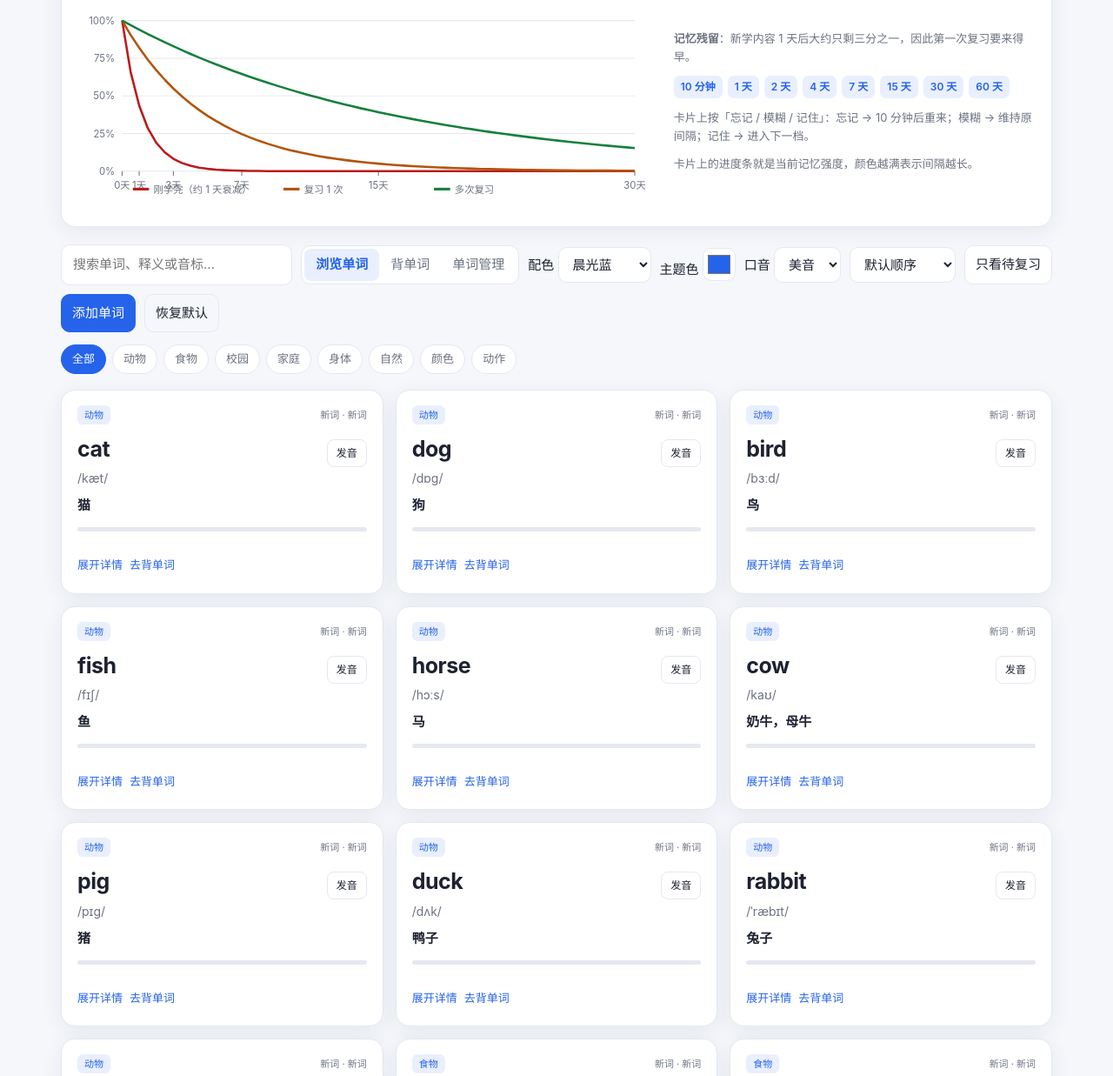
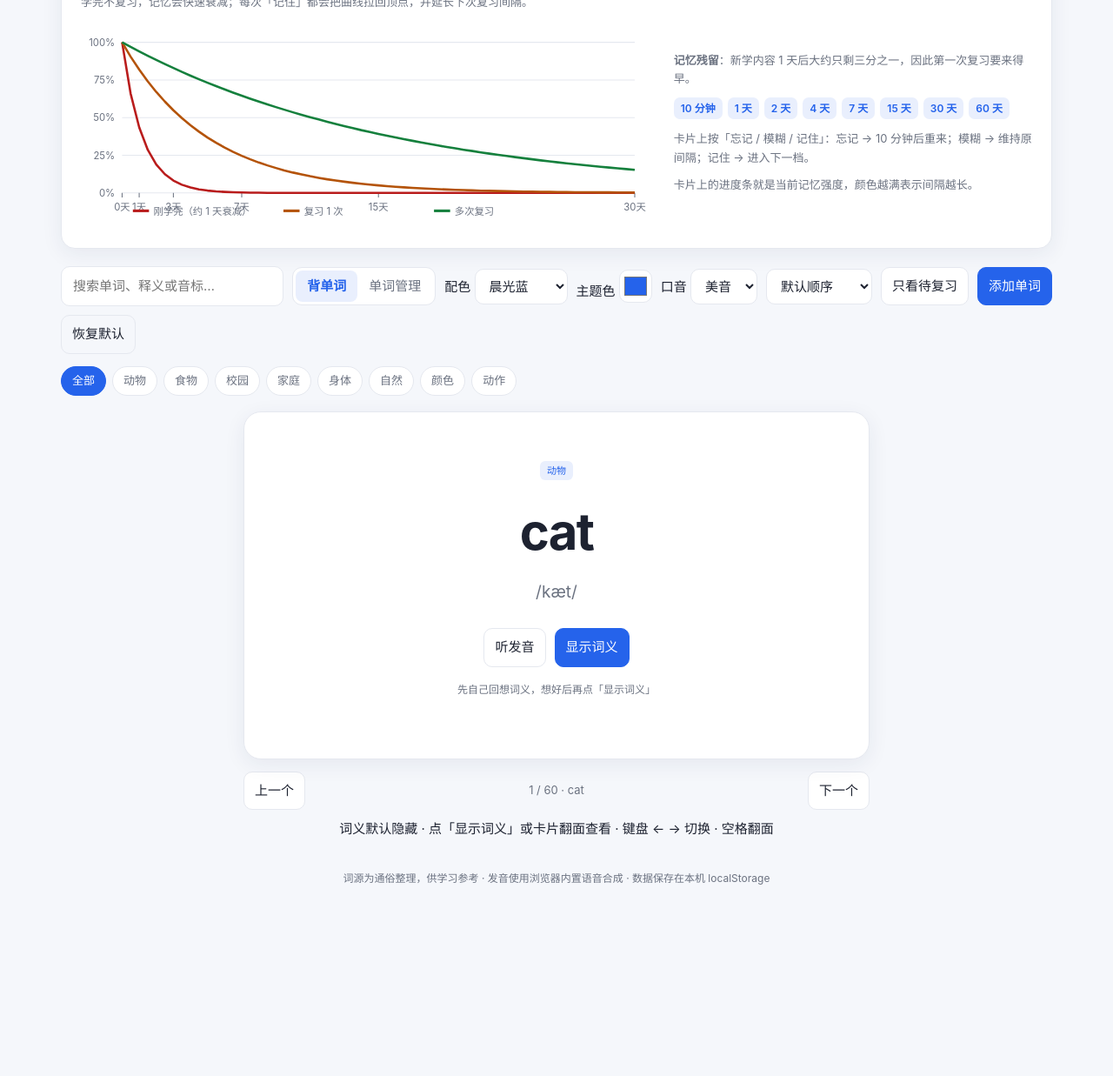
Before and after one commit to hotsunu/site, a plain HTML site: page english/index.html in a window 1280 px wide. Shown: the part 342-1579 px from the top of the page at 87% size. After the commit the page ends 1442 px from the top, so only its background shows below. Drawn offline with Linux system fonts and the light colour scheme.

Commit message:
添加新页面 2026-11-26 15:46

```diff
--- a/english/index.html
+++ b/english/index.html
@@ -153,7 +153,9 @@
   .front .word { font-size: 58px; font-weight: 700; letter-spacing: -.03em; margin: 12px 0 4px; }
   .front .ipa { font-size: 19px; }
   .front .zh { font-size: 19px; margin-top: 20px; }
-  .front .tip { color: var(--muted); font-size: 12px; margin-top: 26px; }
+  .front-actions { display: flex; flex-wrap: wrap; gap: 10px; justify-content: center; margin-top: 18px; }
+  .front .tip { color: var(--muted); font-size: 12px; margin-top: 16px; }
+  .reveal-zh { color: var(--accent); font-weight: 700; font-size: 16px; }
   .back h3 { margin: 0 0 4px; font-size: 26px; }
   .back .ipa { margin-bottom: 14px; }
   .back .field { margin-bottom: 10px; }
@@ -221,7 +223,7 @@
   <header class="hero">
     <span class="eyebrow">小学英语 · 词汇记忆</span>
     <h1>60 个高频词，听见、读懂、记得住</h1>
-    <p class="lead">浏览单词看完整释义、例句、词源和扩展；背单词只显示单词与英文例句，用来自测回忆；增删词条请到「单词管理」。所有进度只保存在本机浏览器。</p>
+    <p class="lead">先看到单词，自己回想词义；点「显示词义」后再展开释义、例句、词源和扩展，并用「忘记 / 模糊 / 记住」安排复习。增删词条请到「单词管理」。所有进度只保存在本机浏览器。</p>
     <div class="stats">
       <div class="stat"><b id="statTotal">60</b><span>当前词库</span></div>
       <div class="stat"><b id="statDue">0</b><span>今日待复习</span></div>
@@ -247,8 +249,7 @@
   <div class="toolbar">
     <input id="search" class="search" type="search" placeholder="搜索单词、释义或音标…" aria-label="搜索单词">
     <div class="seg" role="group" aria-label="显示模式">
-      <button id="browseMode" class="on" type="button">浏览单词</button>
-      <button id="reciteMode" type="button">背单词</button>
+      <button id="studyMode" class="on" type="button">背单词</button>
       <button id="manageMode" type="button">单词管理</button>
     </div>
     <label>配色
@@ -279,16 +280,14 @@
 
   <div id="chips" class="chips"></div>
 
-  <section id="listView" class="grid" aria-live="polite"></section>
-
-  <section id="cardView" class="card-mode" hidden>
+  <section id="cardView" class="card-mode" aria-live="polite">
     <div class="card-stage"><div id="flipCard" class="flip-card"></div></div>
     <div class="card-nav">
       <button id="prevCard" class="btn" type="button">上一个</button>
       <span id="cardProgress" class="progress-text"></span>
       <button id="nextCard" class="btn" type="button">下一个</button>
     </div>
-    <p class="hint" style="text-align:center;margin-top:10px">此模式不显示词义和解释 · 点击卡片翻面看英文例句 · 键盘 ← → 切换 · 空格翻面</p>
+    <p class="hint" style="text-align:center;margin-top:10px">词义默认隐藏 · 点「显示词义」或卡片翻面查看 · 键盘 ← → 切换 · 空格翻面</p>
   </section>
 
   <section id="manageView" class="panel" hidden>
@@ -503,7 +502,7 @@ const EXTRA = {
 const KEY = "eng60.v1";
 const INTERVALS = [10, 1440, 2880, 5760, 10080, 21600, 43200, 86400];
 const INTERVAL_TEXT = ["10 分钟", "1 天", "2 天", "4 天", "7 天", "15 天", "30 天", "60 天"];
-const defaults = () => ({custom:[],removed:[],progress:{},theme:"dawn",accent:"#2563eb",voice:"en-US",mode:"browse",category:"全部",query:"",sort:"default",onlyDue:false,index:0});
+const defaults = () => ({custom:[],removed:[],progress:{},theme:"dawn",accent:"#2563eb",voice:"en-US",mode:"study",category:"全部",query:"",sort:"default",onlyDue:false,index:0});
 
 function loadState(){
   try {
@@ -513,9 +512,8 @@ function loadState(){
       if (!Array.isArray(s.custom)) s.custom = [];
       if (!Array.isArray(s.removed)) s.removed = [];
       if (!s.progress || typeof s.progress !== "object") s.progress = {};
-      if (s.mode === "list") s.mode = "browse";
-      if (s.mode === "card") s.mode = "recite";
-      if (!["browse", "recite", "manage"].includes(s.mode)) s.mode = "browse";
+      if (["list", "browse", "card", "recite"].includes(s.mode)) s.mode = "study";
+      if (s.mode !== "study" && s.mode !== "manage") s.mode = "study";
       return s;
     }
   } catch(e) {}
@@ -609,40 +607,18 @@ function rateButtons(w){
     '</div>';
 }
 
-function detailsHtml(w, recite){
+function detailsHtml(w){
   const lv = levelOf(w);
   const strength = lv < 0 ? 0 : Math.round((Math.min(lv,7) + 1) / 8 * 100);
   return '<div class="more">' +
-    (!recite && w.def ? '<div class="field"><span class="label">解释</span><p>' + esc(w.def) + '</p></div>' : '') +
-    (w.ex ? '<div class="field"><span class="label">' + (recite ? "例句（点击划线单词听发音）" : "例句（点击划线生词看意思并听发音）") + '</span><p class="example">' + exampleHtml(w.ex) + '</p>' +
-      (!recite && w.exZh ? '<p class="trans">' + esc(w.exZh) + '</p>' : '') + '</div>' : '') +
-    (!recite && w.ety ? '<div class="field"><span class="label">词源</span><p>' + esc(w.ety) + '</p></div>' : '') +
-    (!recite && w.ext ? '<div class="field"><span class="label">扩展</span><p>' + esc(w.ext) + '</p></div>' : '') +
+    (w.def ? '<div class="field"><span class="label">解释</span><p>' + esc(w.def) + '</p></div>' : '') +
+    (w.ex ? '<div class="field"><span class="label">例句（点击划线生词看意思并听发音）</span><p class="example">' + exampleHtml(w.ex) + '</p>' +
+      (w.exZh ? '<p class="trans">' + esc(w.exZh) + '</p>' : '') + '</div>' : '') +
+    (w.ety ? '<div class="field"><span class="label">词源</span><p>' + esc(w.ety) + '</p></div>' : '') +
+    (w.ext ? '<div class="field"><span class="label">扩展</span><p>' + esc(w.ext) + '</p></div>' : '') +
     '<div class="field"><span class="label">记忆安排</span><p>' + (lv < 0 ? "还没开始学习" : "第 " + (lv+1) + " 档 · 间隔 " + INTERVAL_TEXT[Math.min(lv,7)]) +
       ' · ' + dueLabel(w) + '</p><div class="bar"><i style="width:' + strength + '%"></i></div>' + rateButtons(w) + '</div>' +
     '</div>';
-}
-
-function renderList(){
-  const list = filtered();
-  const view = $("#listView");
-  if (!list.length) { view.innerHTML = '<div class="empty">没有符合条件的单词，换个搜索词或分类试试。</div>'; return; }
-  view.innerHTML = list.map(w => {
-    const p = progressOf(w);
-    const lv = levelOf(w);
-    const strength = lv < 0 ? 0 : Math.round((Math.min(lv,7) + 1) / 8 * 100);
-    return '<article class="word-card" data-id="' + esc(w.id) + '">' +
-      '<div class="wc-top"><span class="tag">' + esc(w.cat) + '</span><span class="level">' +
-        (lv < 0 ? "新词" : (lv >= 4 ? "已掌握" : "第 " + (lv+1) + " 档")) + ' · ' + dueLabel(w) + '</span></div>' +
-      '<div class="wc-head"><h3>' + esc(w.word) + '</h3><button class="btn small" type="button" data-say="' + esc(w.word) + '">发音</button></div>' +
-      '<div class="ipa">' + esc(w.ipa || "—") + '</div>' +
-      '<p class="zh">' + esc(w.zh) + '</p>' +
-      '<div class="bar"><i style="width:' + strength + '%"></i></div>' +
-      '<div class="wc-actions"><button class="link" type="button" data-detail="' + esc(w.id) + '">展开详情</button>' +
-      '<button class="link" type="button" data-flip="' + esc(w.id) + '">去背单词</button></div>' +
-      '<div id="more-' + esc(w.id) + '" hidden>' + detailsHtml(w) + '</div>' +
-      '</article>';
-  }).join("");
 }
 
 let cardFlipped = false;
@@ -658,15 +634,17 @@ function renderCard(){
   const strength = levelOf(w) < 0 ? 0 : Math.round((Math.min(levelOf(w),7) + 1) / 8 * 100);
   const back = '<div class="face back">' +
     '<div class="wc-top"><span class="tag">' + esc(w.cat) + '</span><span class="level">' + dueLabel(w) + '</span></div>' +
-    '<h3>' + esc(w.word) + ' <button class="btn small" type="button" data-say="' + esc(w.word) + '">发音</button></h3>' +
-    '<div class="ipa">' + esc(w.ipa || "—") + '</div>' +
+    '<h3>' + esc(w.word) + ' <button class="btn small" type="button" data-say="' + esc(w.word) + '">发音</button>' +
+    '<button class="btn small ghost" type="button" data-hide>隐藏词义</button></h3>' +
+    '<div class="ipa">' + esc(w.ipa || "—") + '　<span class="reveal-zh">' + esc(w.zh) + '</span></div>' +
     '<div class="bar"><i style="width:' + strength + '%"></i></div>' +
-    detailsHtml(w, true) + '</div>';
+    detailsHtml(w) + '</div>';
   $("#flipCard").innerHTML =
     '<div class="face front"><span class="tag">' + esc(w.cat) + '</span>' +
     '<div class="word">' + esc(w.word) + '</div><div class="ipa">' + esc(w.ipa || "—") + '</div>' +
-    '<button class="btn" type="button" data-say="' + esc(w.word) + '">听发音</button>' +
-    '<p class="tip">先想词义，再点击卡片翻面看英文例句</p></div>' + back;
+    '<div class="front-actions"><button class="btn" type="button" data-say="' + esc(w.word) + '">听发音</button>' +
+    '<button class="btn primary" type="button" data-reveal>显示词义</button></div>' +
+    '<p class="tip">先自己回想词义，想好后再点「显示词义」</p></div>' + back;
   $("#flipCard").classList.toggle("is-flipped", cardFlipped);
   $("#cardProgress").textContent = (state.index + 1) + " / " + list.length + " · " + w.word;
   save();
@@ -754,11 +732,9 @@ function applySettings(){
   $("#voiceSelect").value = state.voice;
   $("#sortSelect").value = state.sort;
   $("#search").value = state.query;
-  $("#browseMode").classList.toggle("on", state.mode === "browse");
-  $("#reciteMode").classList.toggle("on", state.mode === "recite");
+  $("#studyMode").classList.toggle("on", state.mode === "study");
   $("#manageMode").classList.toggle("on", state.mode === "manage");
-  $("#listView").hidden = state.mode !== "browse";
-  $("#cardView").hidden = state.mode !== "recite";
+  $("#cardView").hidden = state.mode !== "study";
   $("#manageView").hidden = state.mode !== "manage";
   $("#onlyDue").classList.toggle("primary", state.onlyDue);
   $("#onlyDue").setAttribute("aria-pressed", String(state.onlyDue));
@@ -770,9 +746,7 @@ function renderAll(){
   applySettings();
   renderStats();
   renderChips();
-  if (state.mode === "recite") renderCard();
-  else if (state.mode === "manage") renderManage();
-  else renderList();
+  if (state.mode === "manage") renderManage(); else renderCard();
 }
 
 function rate(id, kind){
@@ -786,6 +760,7 @@ function rate(id, kind){
   p.last = Date.now();
   state.progress[id] = p;
   save();
+  if (state.mode === "study") { state.index++; cardFlipped = false; }
   renderAll();
   toast(kind === "forget" ? "10 分钟后再复习 " + w.word : (kind === "good" ? "记住了，下次 " + INTERVAL_TEXT[Math.min(p.level,7)] + " 后复习" : "保持进度，下次 " + INTERVAL_TEXT[Math.min(p.level,7)] + " 后复习"));
 }
@@ -794,10 +769,8 @@ function showPopover(key, anchor){
   const e = DICT[key];
   if (!e) return;
   const box = $("#popover");
-  const recite = state.mode === "recite";
   box.innerHTML = '<div class="pw">' + esc(e.word) + '</div><div class="pi">' + esc(e.ipa || "") + '</div>' +
-    (recite ? '' : '<div class="pz">' + esc(e.zh) + '</div>' + (e.note ? '<div class="pn">' + esc(e.note) + '</div>' : '')) +
-    (recite ? '<div class="pn">背单词模式不显示词义</div>' : '') +
+    '<div class="pz">' + esc(e.zh) + '</div>' + (e.note ? '<div class="pn">' + esc(e.note) + '</div>' : '') +
     '<div class="row"><button class="btn small primary" type="button" data-say="' + esc(e.word) + '">发音</button>' +
     '<button class="btn small" type="button" id="closePop">关闭</button></div>';
   box.hidden = false;
@@ -823,25 +796,11 @@ document.addEventListener("click", ev => {
   const cat = ev.target.closest("[data-cat]");
   if (cat) { state.category = cat.dataset.cat; save(); renderAll(); return; }
 
-  const detail = ev.target.closest("[data-detail]");
-  if (detail) {
-    const box = document.getElementById("more-" + detail.dataset.detail);
-    if (box) {
-      box.hidden = !box.hidden;
-      detail.textContent = box.hidden ? "展开详情" : "收起详情";
-    }
-    return;
-  }
+  const reveal = ev.target.closest("[data-reveal]");
+  if (reveal) { cardFlipped = true; $("#flipCard").classList.add("is-flipped"); return; }
 
-  const flip = ev.target.closest("[data-flip]");
-  if (flip) {
-    const list = filtered();
-    state.index = Math.max(0, list.findIndex(w => w.id === flip.dataset.flip));
-    cardFlipped = false;
-    state.mode = "recite";
-    save(); renderAll();
-    return;
-  }
+  const hide = ev.target.closest("[data-hide]");
+  if (hide) { cardFlipped = false; $("#flipCard").classList.remove("is-flipped"); return; }
 
   const del = ev.target.closest("[data-del]");
   if (del) {
@@ -867,8 +826,7 @@ $("#flipCard").addEventListener("click", ev => {
   $("#flipCard").classList.toggle("is-flipped", cardFlipped);
 });
 
-$("#browseMode").addEventListener("click", () => { state.mode = "browse"; save(); renderAll(); });
-$("#reciteMode").addEventListener("click", () => { state.mode = "recite"; save(); renderAll(); });
+$("#studyMode").addEventListener("click", () => { state.mode = "study"; save(); renderAll(); });
 $("#manageMode").addEventListener("click", () => { state.mode = "manage"; save(); renderAll(); });
 $("#prevCard").addEventListener("click", () => { state.index--; cardFlipped = false; renderCard(); });
 $("#nextCard").addEventListener("click", () => { state.index++; cardFlipped = false; renderCard(); });
@@ -913,7 +871,7 @@ $("#resetBtn").addEventListener("click", () => {
 
 document.addEventListener("keydown", ev => {
   if (ev.key === "Escape") { hidePopover(); $("#modal").hidden = true; }
-  if (state.mode !== "recite" || ev.target.matches("input,select,textarea")) return;
+  if (state.mode !== "study" || ev.target.matches("input,select,textarea")) return;
   if (ev.key === "ArrowRight") { state.index++; cardFlipped = false; renderCard(); }
   if (ev.key === "ArrowLeft") { state.index--; cardFlipped = false; renderCard(); }
   if (ev.key === " ") { ev.preventDefault(); cardFlipped = !cardFlipped; $("#flipCard").classList.toggle("is-flipped", cardFlipped); }
```
